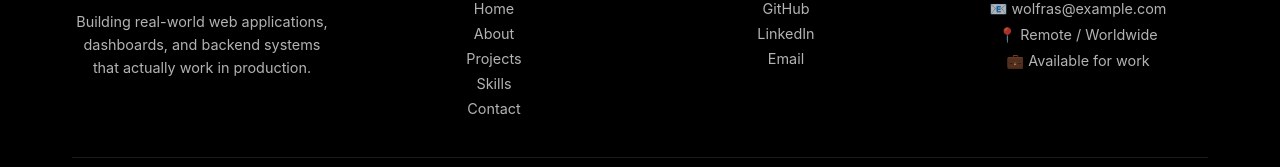
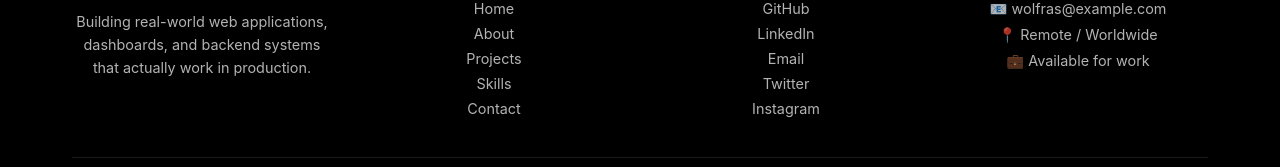
Before and after one commit to wolfras/wolfport, a React (Vite) app in the folder front-end/: page / in a window 1280 px wide. Shown: the part 5382-5549 px from the top of the page. Built offline with nearby package versions, Linux system fonts and the light colour scheme.

Commit message:
I added my social links

```diff
--- a/front-end/src/components/Footer.jsx
+++ b/front-end/src/components/Footer.jsx
@@ -48,6 +48,16 @@ const Footer = () => {
                   Email
                 </a>
               </li>
+              <li>
+                <a href="https://twitter.com/mugishaishaq" target="_blank" rel="noopener noreferrer">
+                  Twitter
+                </a>
+              </li>
+              <li>
+                <a href="https://instagram.com/isi_haqa" target="_blank" rel="noopener noreferrer">
+                  Instagram
+                </a>
+              </li>
             </ul>
           </div>
 
```
